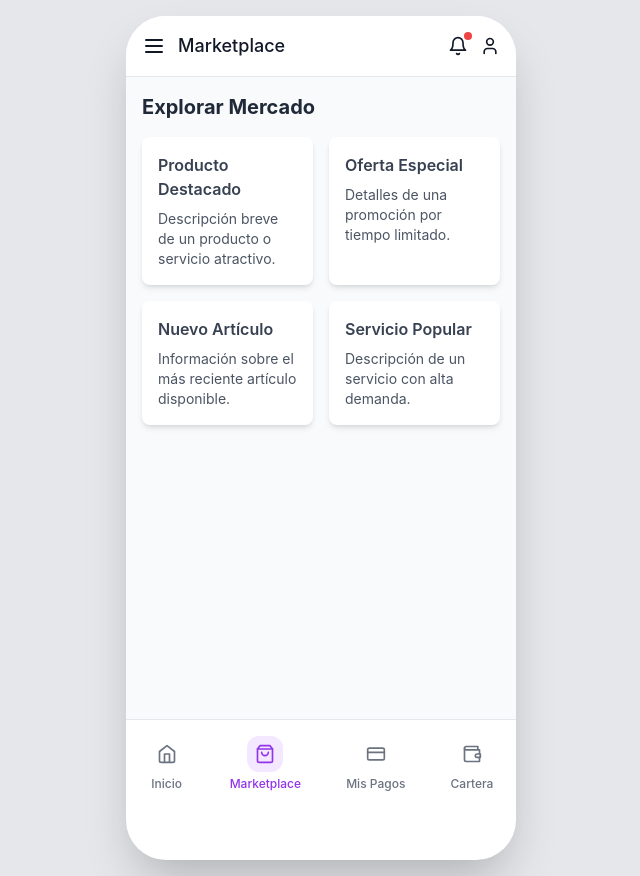
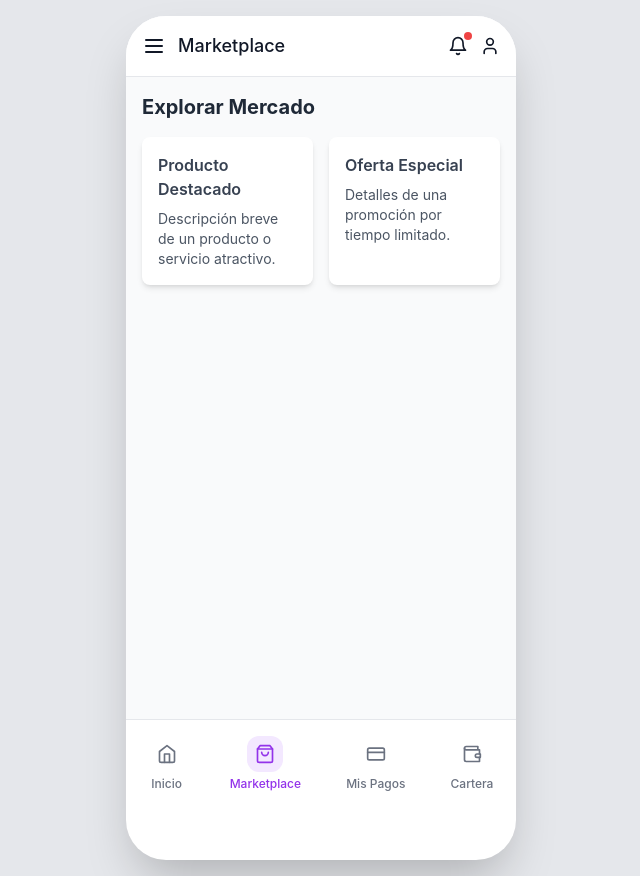
Before and after one commit to Rene-Nun/Pagox_proto_ux, a Next.js app: page / in a window 1280 px wide. Both pictures are taken after a click on the button "Marketplace". Shown: the whole page, without its empty margins (319-959 px from the left). Built offline with nearby package versions, Linux system fonts and the light colour scheme.

Commit message:
Actualizar MarketplaceScreen.tsx

```diff
--- a/app/components/screens/MarketplaceScreen.tsx
+++ b/app/components/screens/MarketplaceScreen.tsx
@@ -3,7 +3,6 @@ import Header from '../Header';
 import BottomNav from '../BottomNav';
 import { TrendingUp, TrendingDown, Clock, Percent, Filter, Search, Sparkles, Info, Zap } from 'lucide-react';
 
-// Definimos la interfaz para las propiedades del componente
 interface MarketplaceProps {
   onNavigate: (screen: string) => void;
   activeTab: string;
@@ -11,18 +10,13 @@ interface MarketplaceProps {
 
 const MarketplaceScreen: React.FC<MarketplaceProps> = ({ onNavigate, activeTab }) => {
   return (
-    // Usamos el 'div' que sí funcionaba, en lugar de MobileContainer
+    // Contenedor principal que sí funciona
     <div className="h-dvh flex flex-col bg-gray-50">
-
-      {/* Encabezado de la página */}
       <Header title="Marketplace" onNavigate={onNavigate} />
 
-      {/* Contenido principal que se puede desplazar */}
       <main className="flex-1 overflow-y-auto p-4">
         <h2 className="text-xl font-bold mb-4 text-gray-800">Explorar Mercado</h2>
-
-        {/* Contenido de ejemplo para rellenar la página */}
-        <div className="grid grid-cols-2 gap-4">
+         <div className="grid grid-cols-2 gap-4">
           <div className="bg-white p-4 rounded-lg shadow-md">
             <h3 className="font-semibold text-gray-700">Producto Destacado</h3>
             <p className="text-sm text-gray-600 mt-2">Descripción breve de un producto o servicio atractivo.</p>
@@ -31,18 +25,9 @@ const MarketplaceScreen: React.FC<MarketplaceProps> = ({ onNavigate, activeTab }
             <h3 className="font-semibold text-gray-700">Oferta Especial</h3>
             <p className="text-sm text-gray-600 mt-2">Detalles de una promoción por tiempo limitado.</p>
           </div>
-          <div className="bg-white p-4 rounded-lg shadow-md">
-            <h3 className="font-semibold text-gray-700">Nuevo Artículo</h3>
-            <p className="text-sm text-gray-600 mt-2">Información sobre el más reciente artículo disponible.</p>
-          </div>
-          <div className="bg-white p-4 rounded-lg shadow-md">
-            <h3 className="font-semibold text-gray-700">Servicio Popular</h3>
-            <p className="text-sm text-gray-600 mt-2">Descripción de un servicio con alta demanda.</p>
-          </div>
         </div>
       </main>
 
-      {/* Menú de navegación inferior */}
       <BottomNav activeTab={activeTab} onNavigate={onNavigate} />
     </div>
   );
```
